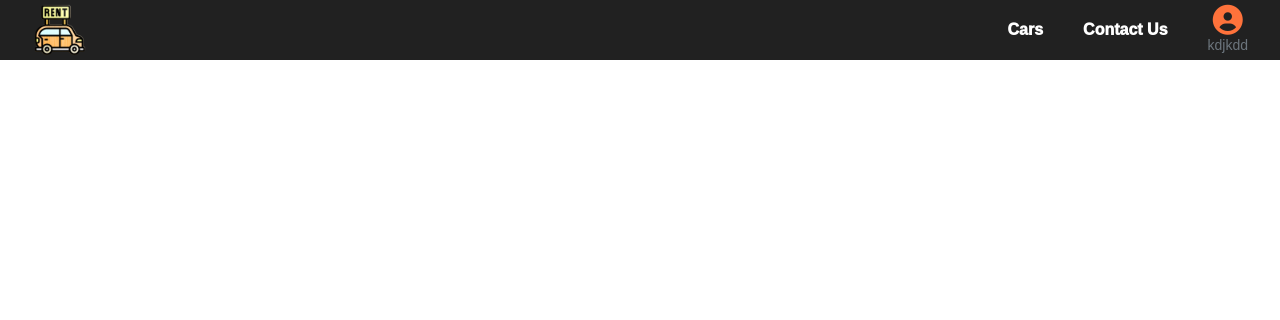
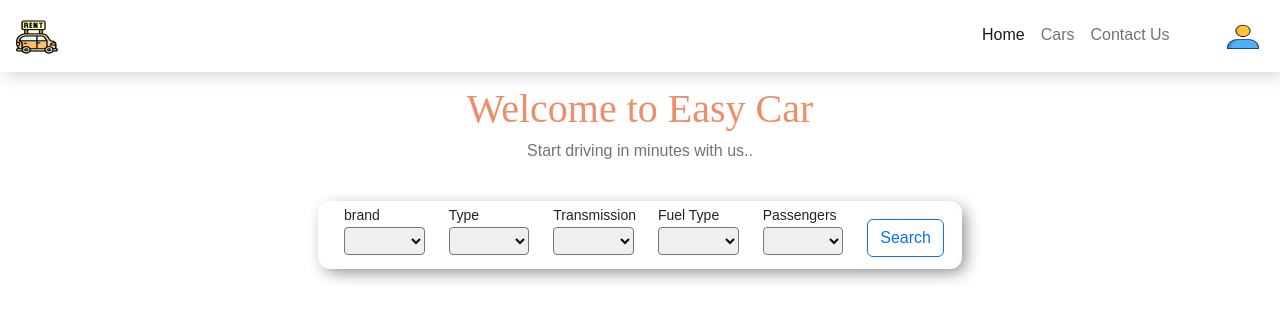
Before and after one commit to Akila-Piumal/Car-Rental-System, a plain HTML site: page Front_End/home.html in a window 1280 px wide. Drawn offline with Linux system fonts and the light colour scheme; some packages are replaced by stand-ins of ours; a script that the page names is missing; a web font is replaced by a local one.

Commit message:
Content added

```diff
--- a/Front_End/assets/css/style.css
+++ b/Front_End/assets/css/style.css
@@ -12,6 +12,13 @@
 
 
 /*===============  Home Page  ====================================*/
+
+#navList{
+    margin-left: 70vw;
+}
+#navBarNew{
+    box-shadow: 0 0 0 2px rgb(255 255 255), 0.3em 0.3em 1em rgb(211 211 211);
+}
 
 /*navBar*/
 #header{
@@ -376,6 +383,33 @@ html::-webkit-scrollbar-thumb{
 }
 
 
+/*================================================================*/
+
+#welcomeTextDiv{
+    display: flex;
+    flex-direction: column;
+    /*justify-content: center;*/
+    align-items: center;
+    margin-top: 15px;
+}
+
+#welcomeTextDiv h1{
+    color: #ed8e69;
+    font-family: 'Gloock', serif;
+}
+#welcomeTextDiv h3{
+    font-size: 1rem;
+}
+
+#searchCarDiv{
+    box-shadow: inset 0 -3em 3em rgb(255 255 255), 0 0 0 2px rgb(255 255 255), 0.3em 0.3em 1em rgb(133 133 133);
+    border-radius: 10px;
+    padding-bottom: 10px;
+    padding-right: 0;
+    margin-top: 35px;
+}
+
+
 
 /*#carDiv{*/
 /*    height: 300px;*/
--- a/Front_End/home.html
+++ b/Front_End/home.html
@@ -12,35 +12,113 @@
     <link rel="stylesheet" href="assets/css/normalize.css">
     <link rel="stylesheet" href="assets/css/bootstrap.min.css">
     <link rel="stylesheet" href="https://kit.fontawesome.com/e16bf5be25.css" crossorigin="anonymous">
+    <link rel="preconnect" href="https://fonts.googleapis.com">
+    <link rel="preconnect" href="https://fonts.gstatic.com" crossorigin>
+    <link href="https://fonts.googleapis.com/css2?family=Gloock&display=swap" rel="stylesheet">
 </head>
 <body>
-<style>
-    #userImg{
-        color: #FE723B;
-        font-size: 30px;
-    }
-    #navBar{
-        margin-right: 32px;
-        margin-bottom: 0;
-        align-items: center;
-    }
 
-</style>
-<header id="header">
-    <a href="#" id="logo"><img src="assets/img/rent.png" alt=""></a>
+<nav class="navbar navbar-expand-lg bg-body-tertiary" id="navBarNew">
+    <div class="container-fluid">
+        <a class="navbar-brand" href="#">
+            <img src="assets/img/rent.png" alt="Logo" width="50" height="40" class="d-inline-block align-text-top">
+        </a>
+        <button class="navbar-toggler" type="button" data-bs-toggle="collapse" data-bs-target="#navbarSupportedContent" aria-controls="navbarSupportedContent" aria-expanded="false" aria-label="Toggle navigation">
+            <span class="navbar-toggler-icon"></span>
+        </button>
+        <div class="collapse navbar-collapse" id="navbarSupportedContent">
+            <ul class="navbar-nav " id="navList">
+                <li class="nav-item">
+                    <a class="nav-link active" aria-current="page" href="#">Home</a>
+                </li>
+                <li class="nav-item">
+                    <a class="nav-link" href="#">Cars</a>
+                </li>
+                <li class="nav-item">
+                    <a class="nav-link" href="#">Contact Us</a>
+                </li>
 
-    <ul id="navBar">
-        <li><a href="cars.html" class="links">Cars</a></li>
-        <li><a href="#" class="links">Contact Us</a></li>
-        <div class="d-flex flex-column align-items-center">
-            <i class="fa-solid fa-circle-user " id="userImg"></i>
-            <small class="text-white text-muted" id="userName">kdjkdd</small>
+            </ul>
         </div>
-<!--        <li><a href="#" class="links" data-bs-toggle="modal" data-bs-target="#staticBackdrop">Sign Up</a></li>-->
-<!--        <li><a href="#" class="links" data-bs-target="#loginModel" data-bs-toggle="modal">Sign In</a></li>-->
-    </ul>
+        <div>
+            <img src="assets/img/21-avatar-lineal.gif" alt="Logo" width="50" height="40" class="d-inline-block align-text-top">
+        </div>
+        <small class="text-white text-muted" id="userName"></small>
 
-</header>
+    </div>
+</nav>
+
+<main>
+    <section id="welcomeTextDiv">
+        <h1>Welcome to Easy Car</h1>
+        <h3 class="text-muted">Start driving in minutes with us..</h3>
+    </section>
+<!--    Search car section-->
+    <section id="searchCarSec" class="d-flex flex-column align-items-center">
+        <div id="searchCarDiv" class="row container-fluid col-6">
+            <div class="col-2 d-flex flex-column">
+                <label for="brand"><small>brand</small></label>
+                <select id="brand" class="form-select-sm">
+                    <option selected></option>
+                    <option>Suzuki</option>
+                    <option>Audi</option>
+                    <option>Benz</option>
+                    <option>Honda</option>
+                    <option>Mazda</option>
+                    <option>Mitsubishi</option>
+                    <option>Nissan</option>
+                    <option>Toyota</option>
+                </select>
+            </div>
+            <div class="col-2 d-flex flex-column">
+                <label for="type"><small>Type</small></label>
+                <select id="type" class="form-select-sm">
+                    <option selected></option>
+                    <option>Luxury</option>
+                    <option>Standard</option>
+                    <option>Economy</option>
+                    <option>Premium</option>
+                </select>
+            </div>
+            <div class="col-2 d-flex flex-column ">
+                <label for="transmissionType"><small>Transmission</small></label>
+                <select id="transmissionType" class="form-select-sm">
+                    <option selected></option>
+                    <option>Auto</option>
+                    <option>Manual</option>
+                </select>
+            </div>
+            <div class="col-2 d-flex flex-column">
+                <label for="fuelType"><small>Fuel Type</small></label>
+                <select id="fuelType" class="form-select-sm">
+                    <option selected></option>
+                    <option>petrol</option>
+                    <option>diesel</option>
+                </select>
+            </div>
+            <div class="col-2 d-flex flex-column">
+                <label for="passengerCount"><small>Passengers</small></label>
+                <select id="passengerCount" class="form-select-sm">
+                    <option selected></option>
+                    <option>2</option>
+                    <option>3</option>
+                    <option>4</option>
+                    <option>5</option>
+                </select>
+            </div>
+
+
+            <div class="col-2 mt-3">
+                <button type="button" class="btn btn-outline-primary">Search</button>
+            </div>
+        </div>
+
+    </section>
+
+    <section>
+
+    </section>
+</main>
 
 
 <script src="assets/js/jquery-3.6.1.min.js"></script>
@@ -53,10 +131,6 @@
         let userObject = JSON.parse(loggedUser);
         $('#userName').text(userObject.userDet.name);
     };
-
-    $('#btnAkila').click(function (){
-        console.log(value);
-    });
 </script>
 </body>
 </html>
```
Also changed, not shown: Front_End/assets/img/21-avatar-gradient.gif (added), Front_End/assets/img/21-avatar-lineal.gif (added).
